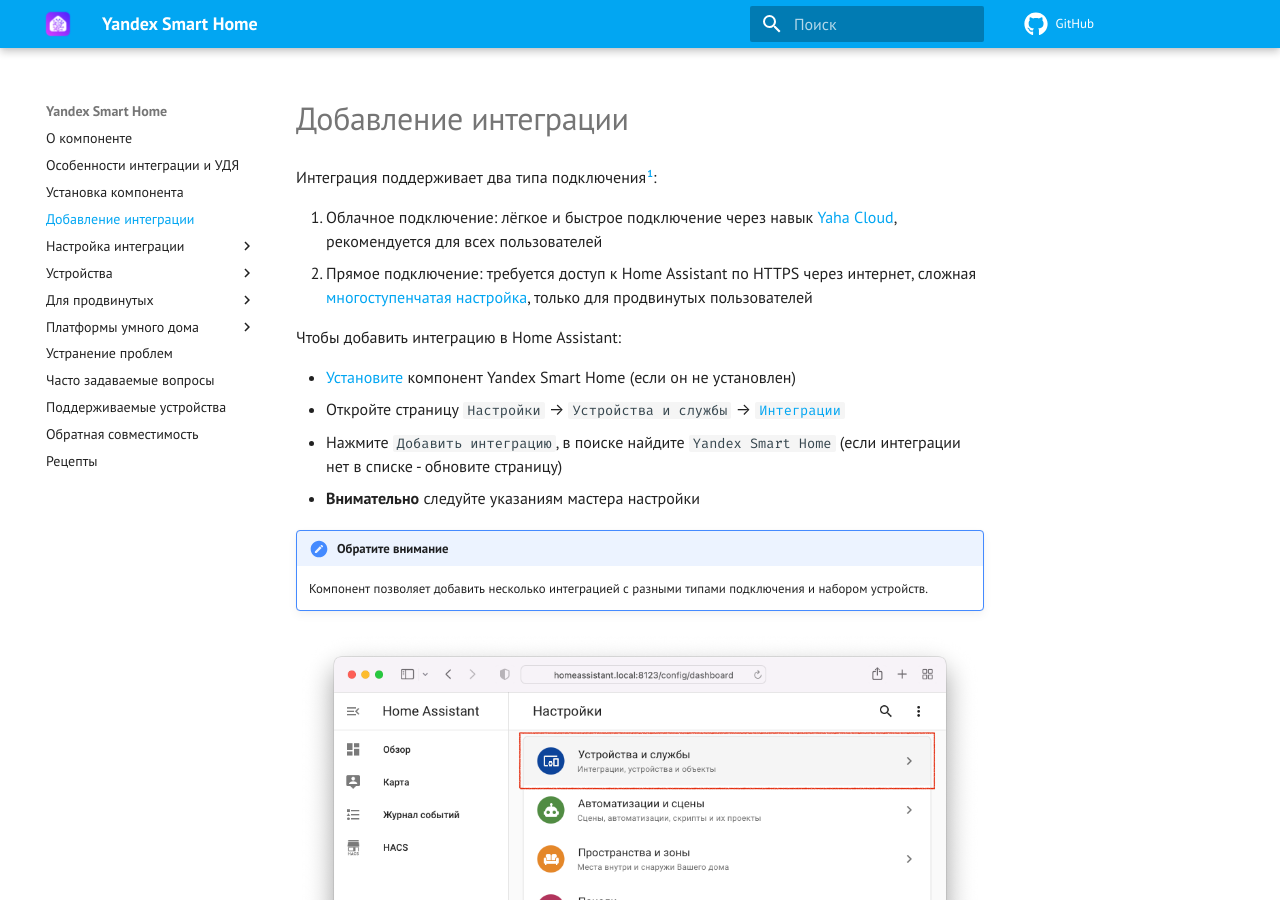
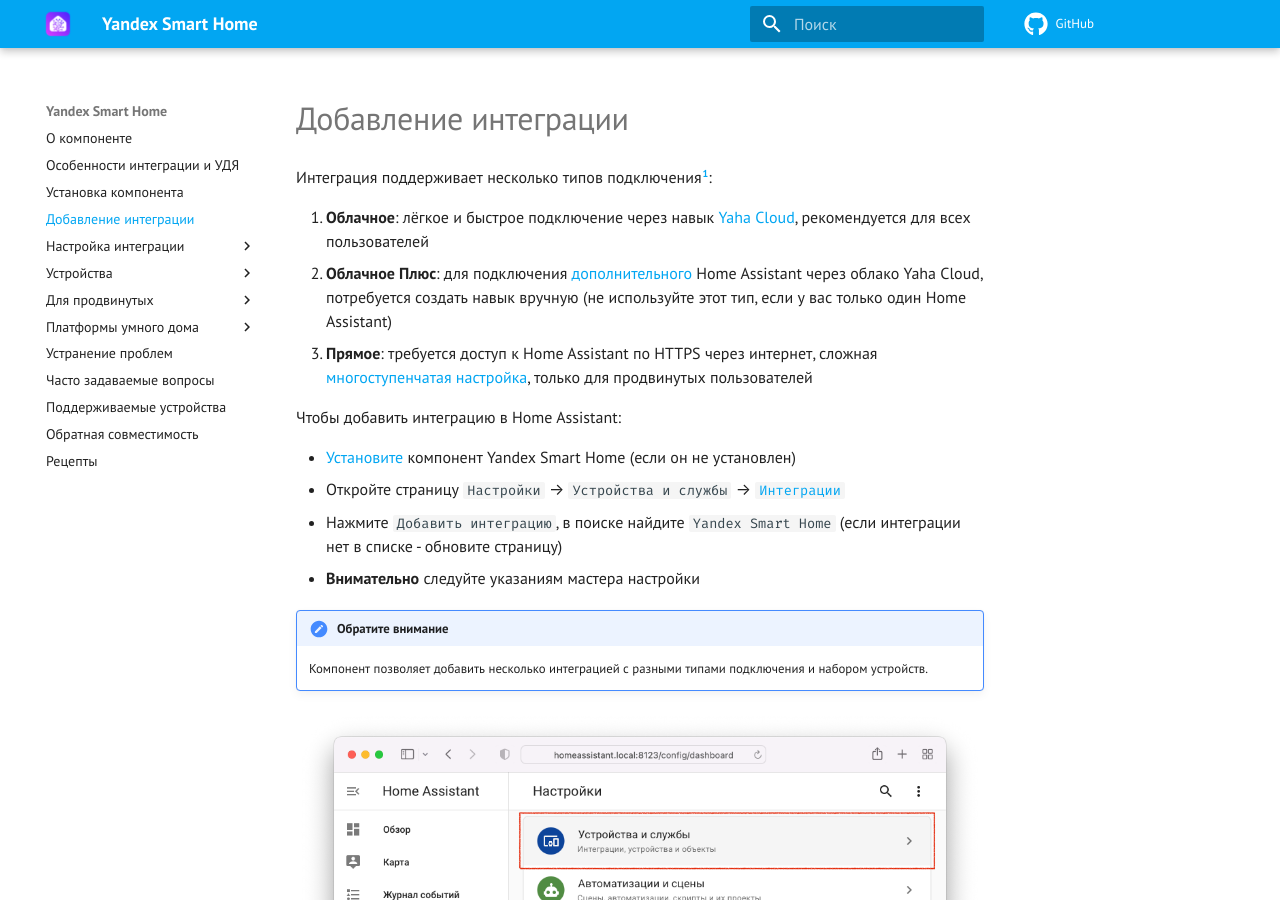
Before and after one commit to dext0r/yandex_smart_home, an MkDocs documentation site: the page built from docs/install/integration.md, in a window 1280 px wide and 900 px high. Built offline with MkDocs 1.6.1 and Material for MkDocs 9.7.7, drawn with Linux system fonts in a browser that asks for light colours; comment, search, counter and statistics services are not loaded; the version menu is left out.

Commit message:
docs: Add about multi-ha usage (#504)

```diff
--- a/docs/install/integration.md
+++ b/docs/install/integration.md
@@ -1,7 +1,8 @@
-Интеграция поддерживает два типа подключения[^1]:
+Интеграция поддерживает несколько типов подключения[^1]:
 
-1. Облачное подключение: лёгкое и быстрое подключение через навык [Yaha Cloud](https://dialogs.yandex.ru/store/skills/cef326b2-home-assistant), рекомендуется для всех пользователей
-2. Прямое подключение: требуется доступ к Home Assistant по HTTPS через интернет, сложная [многоступенчатая настройка](../advanced/direct-connection/index.md), только для продвинутых пользователей
+1. **Облачное**: лёгкое и быстрое подключение через навык [Yaha Cloud](https://dialogs.yandex.ru/store/skills/cef326b2-home-assistant), рекомендуется для всех пользователей
+2. **Облачное Плюс**: для подключения [дополнительного](../config/multi-ha.md) Home Assistant через облако Yaha Cloud, потребуется создать навык вручную (не используйте этот тип, если у вас только один Home Assistant)
+3. **Прямое**: требуется доступ к Home Assistant по HTTPS через интернет, сложная [многоступенчатая настройка](../advanced/direct-connection/index.md), только для продвинутых пользователей
 
 Чтобы добавить интеграцию в Home Assistant:
 
--- a/mkdocs.yml
+++ b/mkdocs.yml
@@ -14,6 +14,7 @@
       - Параметры устройств: config/entity.md
       - Режимы/функции: config/modes.md
       - Тип подключения: config/connection-type.md
+      - Подключение нескольких HA: config/multi-ha.md
   - Устройства:
       - Датчики:
           - О датчиках: devices/sensor/about.md
```
Also changed, not shown: docs/config/multi-ha.md (added, +33 -0 lines), 1 other file.
